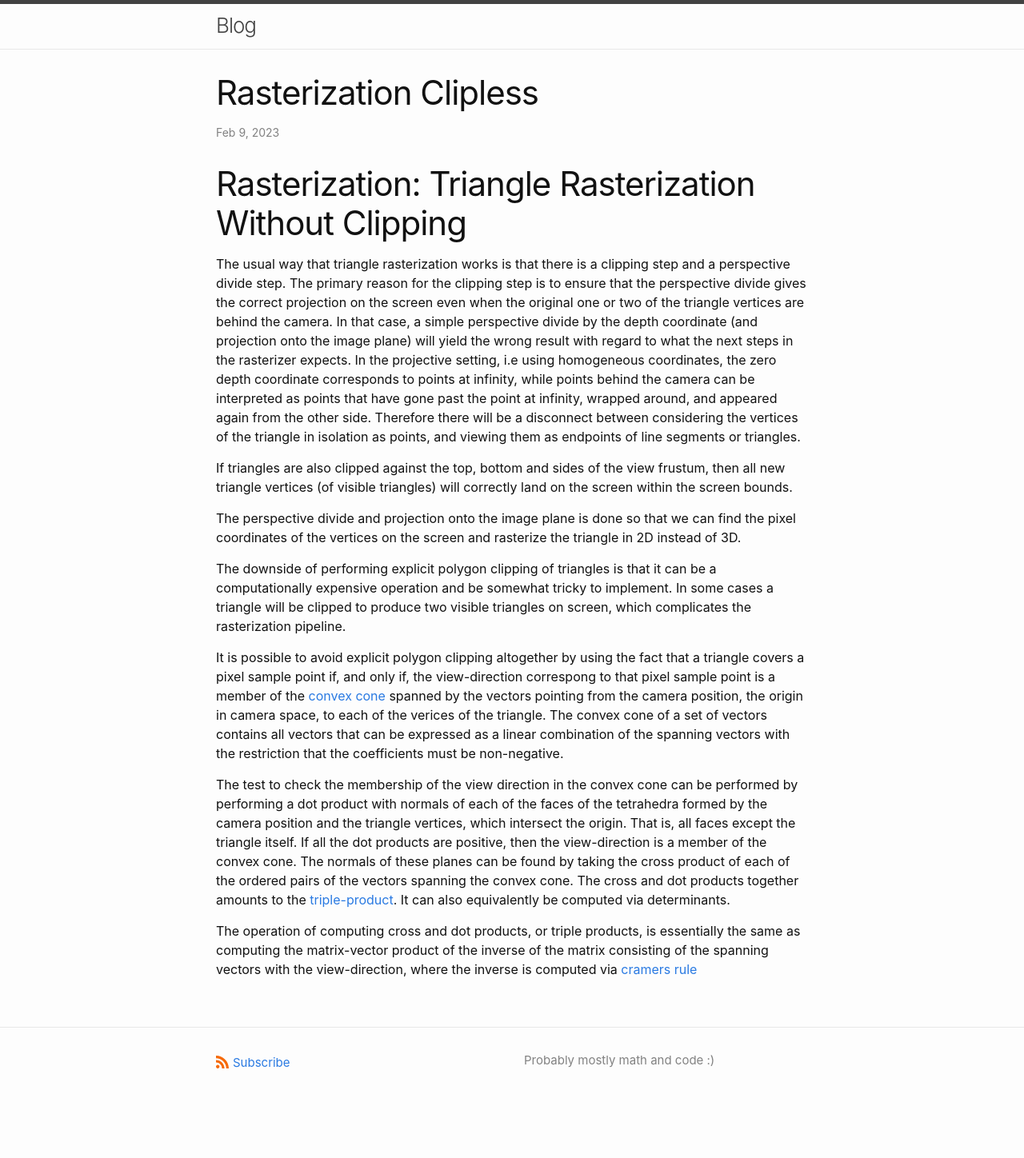
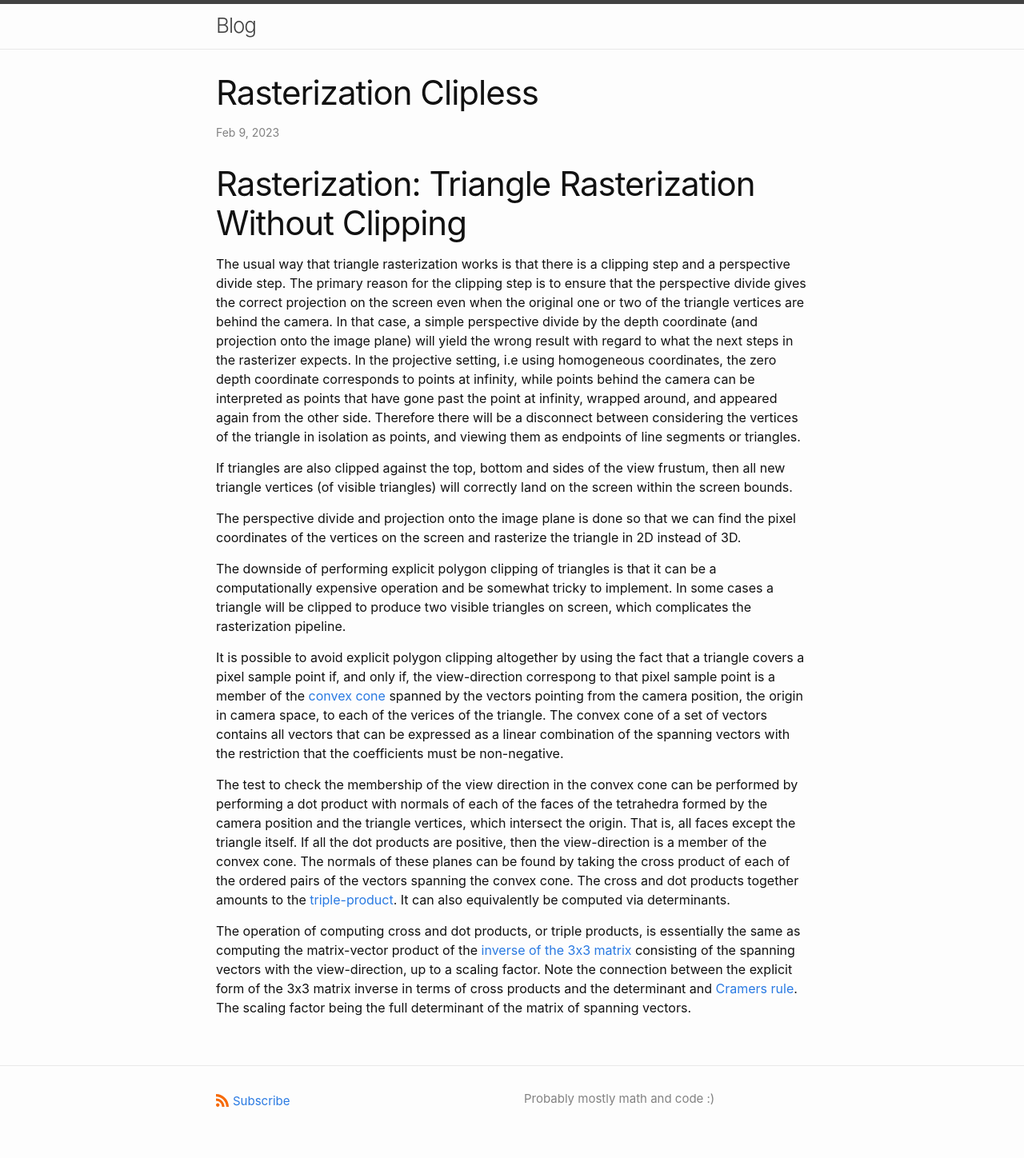
Before and after one commit to torgeiba/torgeiba.github.io, a Jekyll site: the page built from _posts/2023-02-09-rasterization-clipless.md, in a window 1280 px wide. Shown: the whole page at 80% size. Built offline with Jekyll 4.4.1, drawn with Linux system fonts in a browser that asks for light colours; our own code applies the rules of GitHub Pages for plain Markdown files; before the commit the page ends 1400 px from its top, so only the background shows below that.

Commit message:
Update 2023-02-09-rasterization-clipless.md

```diff
--- a/_posts/2023-02-09-rasterization-clipless.md
+++ b/_posts/2023-02-09-rasterization-clipless.md
@@ -25,5 +25,5 @@ If all the dot products are positive, then the view-direction is a member of the
 The normals of these planes can be found by taking the cross product of each of the ordered pairs of the vectors spanning the convex cone.
 The cross and dot products together amounts to the [triple-product](https://en.wikipedia.org/wiki/Triple_product). It can also equivalently be computed via determinants.
 
-The operation of computing cross and dot products, or triple products, is essentially the same as computing the matrix-vector product of the inverse of the matrix
-consisting of the spanning vectors with the view-direction, where the inverse is computed via [cramers rule](https://en.wikipedia.org/wiki/Cramer%27s_rule)
+The operation of computing cross and dot products, or triple products, is essentially the same as computing the matrix-vector product of the [inverse of the 3x3 matrix](https://en.wikipedia.org/wiki/Invertible_matrix#Inversion_of_3_×_3_matrices)
+consisting of the spanning vectors with the view-direction, up to a scaling factor. Note the connection between the explicit form of the 3x3 matrix inverse in terms of cross products and the determinant and [Cramers rule](https://en.wikipedia.org/wiki/Cramer%27s_rule). The scaling factor being the full determinant of the matrix of spanning vectors.
```
